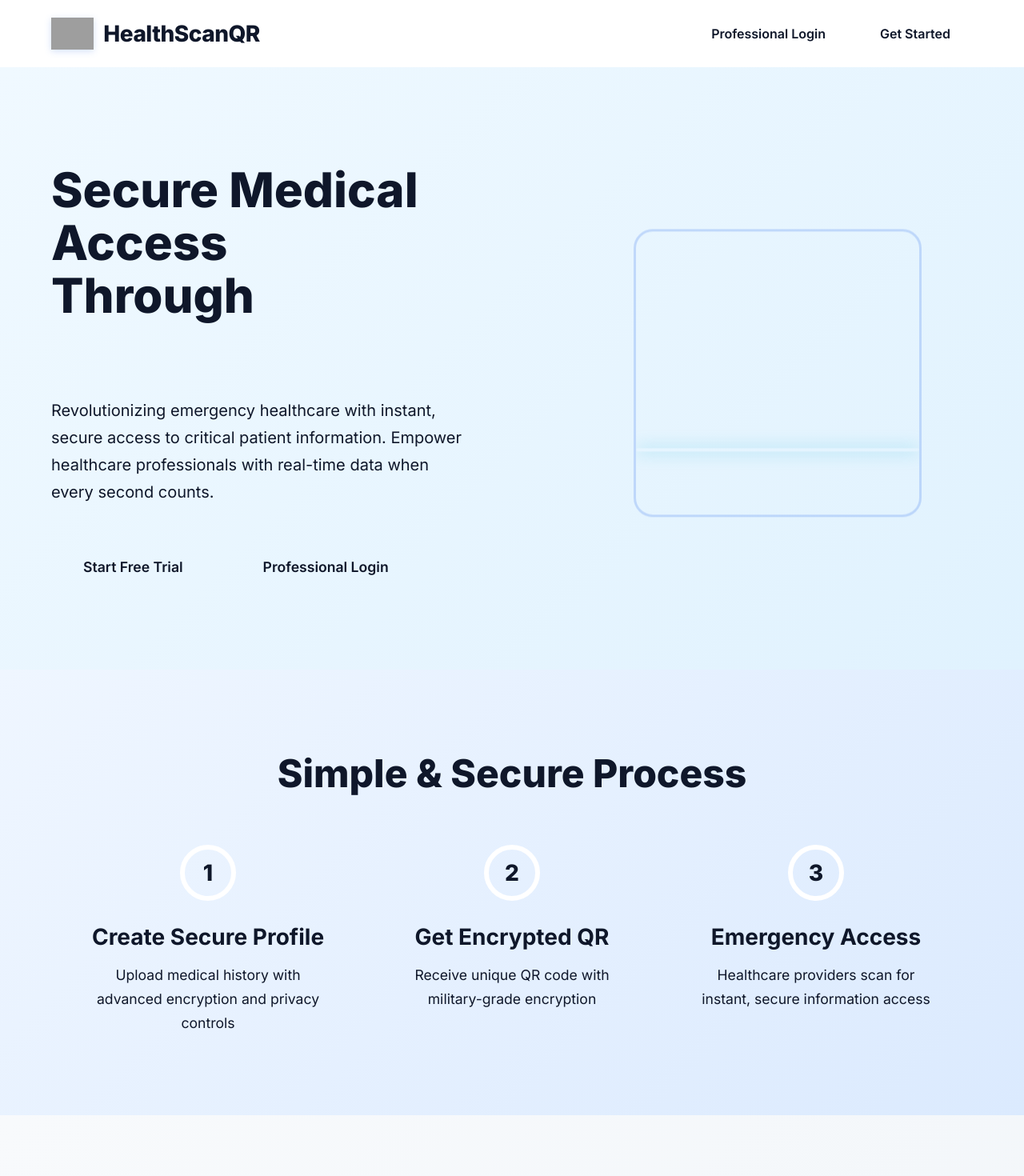
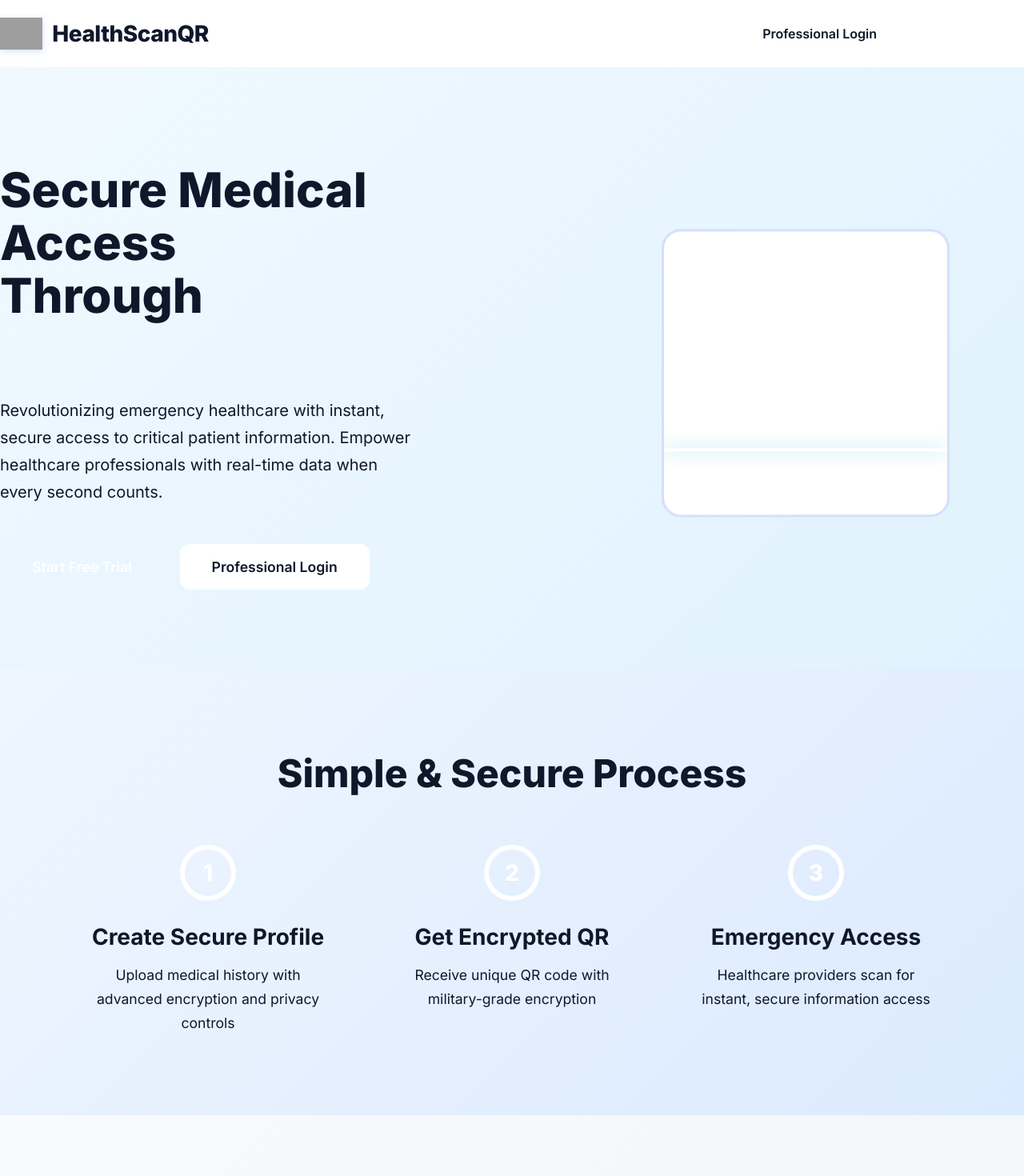
Before and after one commit to kmark4407-droid/HealthScanQR_FRONTEND, an Angular app: page / in a window 1280 px wide. Shown: the top 1470 px of the page at 80% size. Built offline with nearby package versions, Linux system fonts and the light colour scheme; grey boxes are pictures that could not be loaded.

Commit message:
Update home.component.css

```diff
--- a/src/app/home/home.component.css
+++ b/src/app/home/home.component.css
@@ -1,15 +1,3 @@
-/* ===== EMERGENCY FIX: OVERRIDE GLOBAL DARK THEME ===== */
-.homepage-container {
-  background: white !important;
-  color: #0f172a !important;
-  min-height: 100vh;
-}
-
-.homepage-container * {
-  color: #0f172a !important;
-  background-color: transparent !important;
-}
-
 /* ===== Reset & Base ===== */
 * {
   margin: 0;
@@ -39,18 +27,8 @@
   --shadow-lg: 0 8px 32px rgba(0, 0, 0, 0.15);
 }
 
-body {
-  font-family: 'Inter', -apple-system, BlinkMacSystemFont, 'Segoe UI', sans-serif;
-  line-height: 1.6;
-  background: white !important;
-  color: var(--dark) !important;
+.homepage-container {
   min-height: 100vh;
-}
-
-.container {
-  max-width: 1200px;
-  margin: 0 auto;
-  padding: 0 24px;
 }
 
 /* ===== Header ===== */
@@ -58,7 +36,7 @@ body {
   padding: 20px 0;
   position: sticky;
   top: 0;
-  background: white !important;
+  background: var(--white);
   border-bottom: 1px solid var(--border);
   z-index: 1000;
   box-shadow: var(--shadow-sm);
@@ -90,7 +68,7 @@ body {
 .logo-text {
   font-size: 1.75rem;
   font-weight: 800;
-  color: var(--primary) !important;
+  color: var(--primary);
   letter-spacing: -0.5px;
 }
 
@@ -101,9 +79,9 @@ body {
 }
 
 .btn-link {
-  background: none !important;
+  background: none;
   border: none;
-  color: var(--dark-gray) !important;
+  color: var(--dark-gray);
   font-size: 1rem;
   font-weight: 600;
   cursor: pointer;
@@ -113,13 +91,13 @@ body {
 }
 
 .btn-link:hover {
-  color: var(--primary) !important;
-  background: rgba(37, 99, 235, 0.08) !important;
+  color: var(--primary);
+  background: rgba(37, 99, 235, 0.08);
 }
 
 .btn-primary-sm {
-  background: var(--gradient-primary) !important;
-  color: white !important;
+  background: var(--gradient-primary);
+  color: white;
   border: none;
   padding: 12px 28px;
   border-radius: 10px;
@@ -138,7 +116,7 @@ body {
 /* ===== Hero ===== */
 .hero {
   padding: 120px 0 100px;
-  background: linear-gradient(135deg, #f0f9ff 0%, #e0f2fe 100%) !important;
+  background: linear-gradient(135deg, #f0f9ff 0%, #e0f2fe 100%);
   position: relative;
   overflow: hidden;
 }
@@ -155,19 +133,19 @@ body {
   font-weight: 800;
   line-height: 1.1;
   margin-bottom: 28px;
-  color: var(--dark) !important;
+  color: var(--dark);
 }
 
 .hero-text h1 span {
   background: var(--gradient-primary);
   -webkit-background-clip: text;
   background-clip: text;
-  color: transparent !important;
+  color: transparent;
 }
 
 .hero-description {
   font-size: 1.25rem;
-  color: var(--medium-gray) !important;
+  color: var(--medium-gray);
   margin-bottom: 48px;
   line-height: 1.7;
   max-width: 520px;
@@ -190,8 +168,8 @@ body {
 }
 
 .btn-primary {
-  background: var(--gradient-primary) !important;
-  color: white !important;
+  background: var(--gradient-primary);
+  color: white;
   box-shadow: var(--shadow-md);
 }
 
@@ -201,15 +179,15 @@ body {
 }
 
 .btn-secondary {
-  background: white !important;
-  color: var(--primary) !important;
-  border: 2px solid var(--primary) !important;
+  background: white;
+  color: var(--primary);
+  border: 2px solid var(--primary);
   box-shadow: var(--shadow-sm);
 }
 
 .btn-secondary:hover {
-  background: var(--primary) !important;
-  color: white !important;
+  background: var(--primary);
+  color: white;
   transform: translateY(-3px);
 }
 
@@ -284,7 +262,7 @@ body {
 /* ===== Process ===== */
 .process {
   padding: 100px 0;
-  background: linear-gradient(135deg, #eff6ff 0%, #dbeafe 100%) !important;
+  background: linear-gradient(135deg, #eff6ff 0%, #dbeafe 100%);
   position: relative;
 }
 
@@ -293,7 +271,7 @@ body {
   font-weight: 800;
   text-align: center;
   margin-bottom: 60px;
-  color: var(--dark) !important;
+  color: var(--dark);
   position: relative;
 }
 
@@ -326,8 +304,8 @@ body {
 .step-number {
   width: 70px;
   height: 70px;
-  background: var(--gradient-primary) !important;
-  color: white !important;
+  background: var(--gradient-primary);
+  color: white;
   border-radius: 50%;
   display: flex;
   align-items: center;
@@ -343,11 +321,11 @@ body {
   font-size: 1.75rem;
   font-weight: 700;
   margin-bottom: 16px;
-  color: var(--dark) !important;
+  color: var(--dark);
 }
 
 .step p {
-  color: var(--medium-gray) !important;
+  color: var(--medium-gray);
   font-size: 1.1rem;
   line-height: 1.7;
 }
@@ -355,7 +333,7 @@ body {
 /* ===== Features ===== */
 .features {
   padding: 100px 0;
-  background: linear-gradient(135deg, #f8fafc 0%, #f1f5f9 100%) !important;
+  background: linear-gradient(135deg, #f8fafc 0%, #f1f5f9 100%);
 }
 
 .features-grid {
@@ -368,7 +346,7 @@ body {
 
 .feature {
   padding: 48px 36px;
-  background: white !important;
+  background: white;
   border: 2px solid var(--border);
   border-radius: 20px;
   text-align: center;
@@ -386,11 +364,11 @@ body {
   font-size: 1.75rem;
   font-weight: 700;
   margin-bottom: 20px;
-  color: var(--dark) !important;
+  color: var(--dark);
 }
 
 .feature p {
-  color: var(--medium-gray) !important;
+  color: var(--medium-gray);
   line-height: 1.8;
   font-size: 1.1rem;
 }
@@ -398,12 +376,8 @@ body {
 /* ===== CTA ===== */
 .cta {
   padding: 120px 0;
-  background: var(--gradient-primary) !important;
-  color: white !important;
-}
-
-.cta * {
-  color: white !important;
+  background: var(--gradient-primary);
+  color: white;
 }
 
 .cta-content {
@@ -416,6 +390,7 @@ body {
   font-size: 3.5rem;
   font-weight: 800;
   margin-bottom: 24px;
+  color: white;
 }
 
 .cta-content p {
@@ -423,6 +398,7 @@ body {
   margin-bottom: 56px;
   font-size: 1.375rem;
   line-height: 1.8;
+  color: rgba(255, 255, 255, 0.9);
 }
 
 .cta-actions {
@@ -433,8 +409,8 @@ body {
 }
 
 .btn-primary-lg {
-  background: white !important;
-  color: var(--primary) !important;
+  background: white;
+  color: var(--primary);
   border: none;
   padding: 20px 48px;
   border-radius: 14px;
@@ -451,9 +427,9 @@ body {
 }
 
 .btn-outline {
-  background: transparent !important;
-  color: white !important;
-  border: 3px solid rgba(255, 255, 255, 0.8) !important;
+  background: transparent;
+  color: white;
+  border: 3px solid rgba(255, 255, 255, 0.8);
   padding: 20px 48px;
   border-radius: 14px;
   font-size: 1.2rem;
@@ -463,18 +439,14 @@ body {
 }
 
 .btn-outline:hover {
-  background: rgba(255, 255, 255, 0.15) !important;
+  background: rgba(255, 255, 255, 0.15);
 }
 
 /* ===== Footer ===== */
 .footer {
   padding: 100px 0 60px;
-  background: linear-gradient(135deg, #0f172a 0%, #1e293b 100%) !important;
-  color: white !important;
-}
-
-.footer * {
-  color: white !important;
+  background: linear-gradient(135deg, #0f172a 0%, #1e293b 100%);
+  color: white;
 }
 
 .footer-content {
@@ -503,10 +475,11 @@ body {
 .footer-logo-text {
   font-size: 2rem;
   font-weight: 800;
+  color: white;
 }
 
 .footer-tag {
-  color: #cbd5e1 !important;
+  color: #cbd5e1;
   font-size: 1.15rem;
   line-height: 1.8;
   max-width: 400px;
@@ -519,7 +492,7 @@ body {
 }
 
 .footer-links a {
-  color: #cbd5e1 !important;
+  color: #cbd5e1;
   text-decoration: none;
   font-size: 1.1rem;
   font-weight: 600;
@@ -529,7 +502,7 @@ body {
 }
 
 .footer-links a:hover {
-  color: white !important;
+  color: white;
   background: rgba(255, 255, 255, 0.1);
 }
 
@@ -540,7 +513,7 @@ body {
 }
 
 .footer-copyright p {
-  color: #94a3b8 !important;
+  color: #94a3b8;
   font-size: 1rem;
 }
 
```
